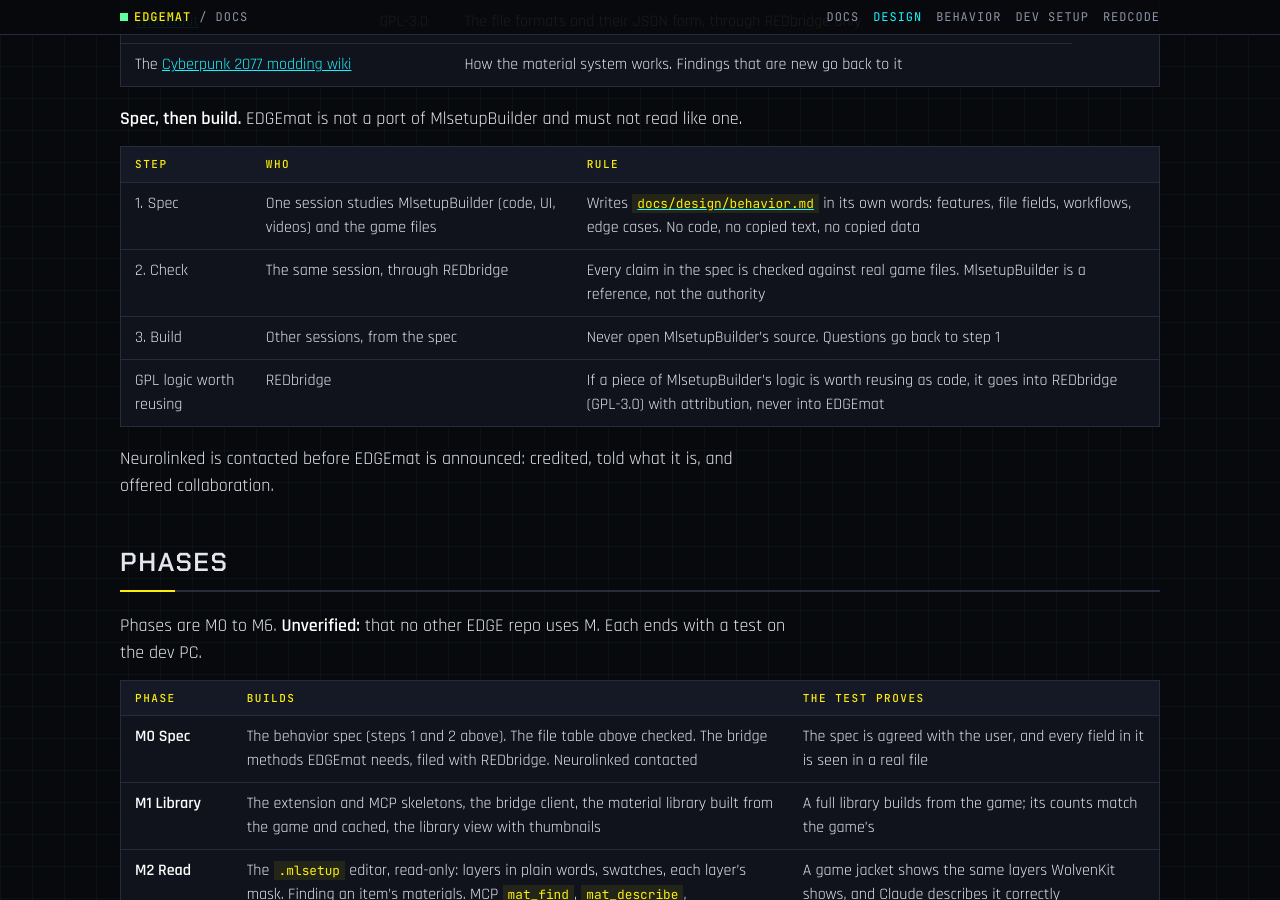
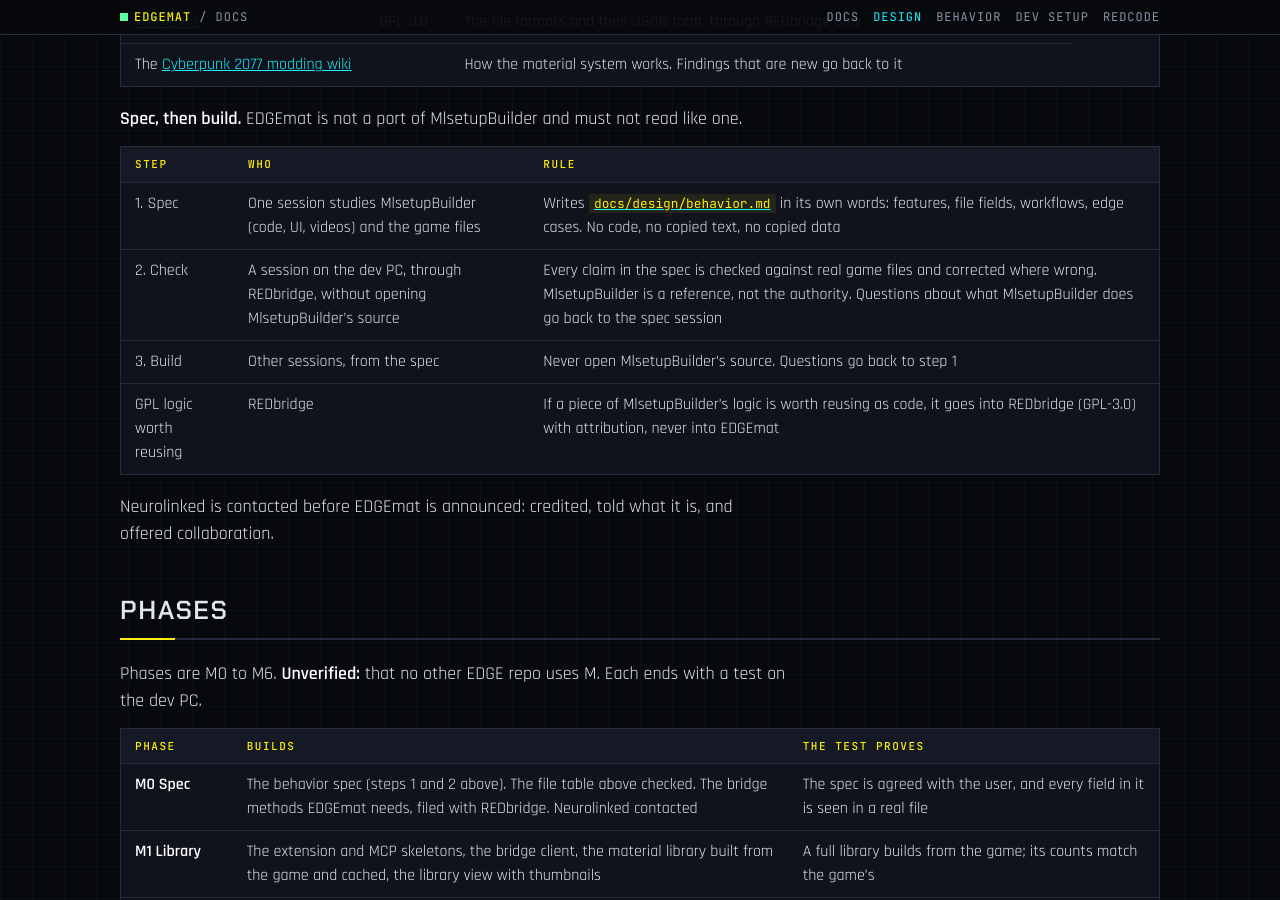
Before and after one commit to Edgemodders/EDGEmat, a Jekyll site: the page built from docs/design.md, in a window 1280 px wide and 900 px high, scrolled down 3422 px. Built offline with Jekyll 4.4.1, drawn with Linux system fonts in a browser that asks for light colours; our own code applies the rules of GitHub Pages for plain Markdown files.

Commit message:
Design: the spec is checked by a separate session on the dev PC
Co-Authored-By: Claude Opus 5.5 <noreply@anthropic.com>
Claude-Session: https://claude.ai/code/session_01SVNuZyZeewF8atVreH2HmA

```diff
--- a/docs/design.md
+++ b/docs/design.md
@@ -83,7 +83,7 @@ The tools are about intent ("find this jacket's materials", "the nearest red"),
 | Step | Who | Rule |
 |---|---|---|
 | 1. Spec | One session studies MlsetupBuilder (code, UI, videos) and the game files | Writes [`docs/design/behavior.md`](design/behavior.html) in its own words: features, file fields, workflows, edge cases. No code, no copied text, no copied data |
-| 2. Check | The same session, through REDbridge | Every claim in the spec is checked against real game files. MlsetupBuilder is a reference, not the authority |
+| 2. Check | A session on the dev PC, through REDbridge, without opening MlsetupBuilder's source | Every claim in the spec is checked against real game files and corrected where wrong. MlsetupBuilder is a reference, not the authority. Questions about what MlsetupBuilder does go back to the spec session |
 | 3. Build | Other sessions, from the spec | Never open MlsetupBuilder's source. Questions go back to step 1 |
 | GPL logic worth reusing | REDbridge | If a piece of MlsetupBuilder's logic is worth reusing as code, it goes into REDbridge (GPL-3.0) with attribution, never into EDGEmat |
 
```
